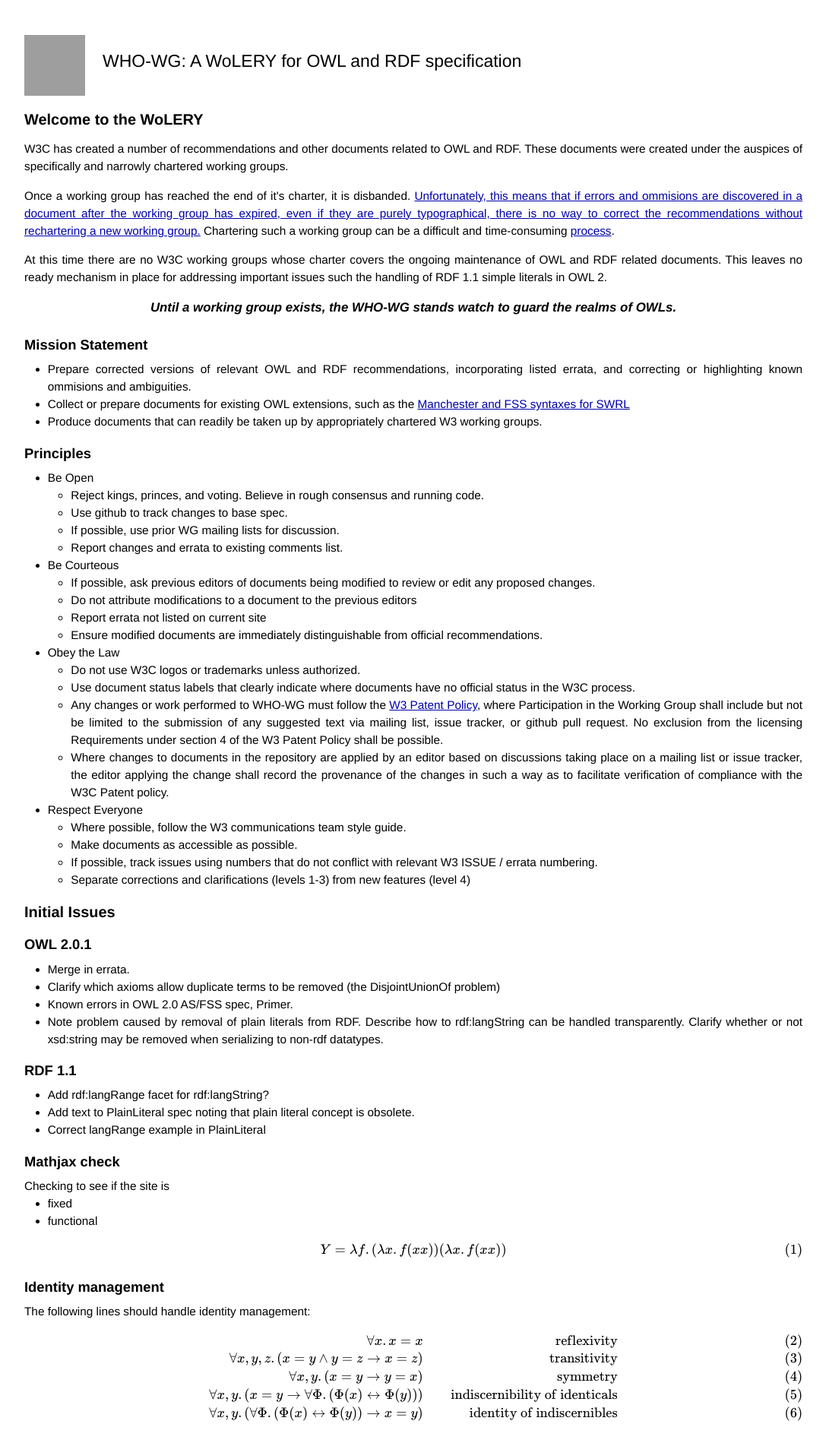
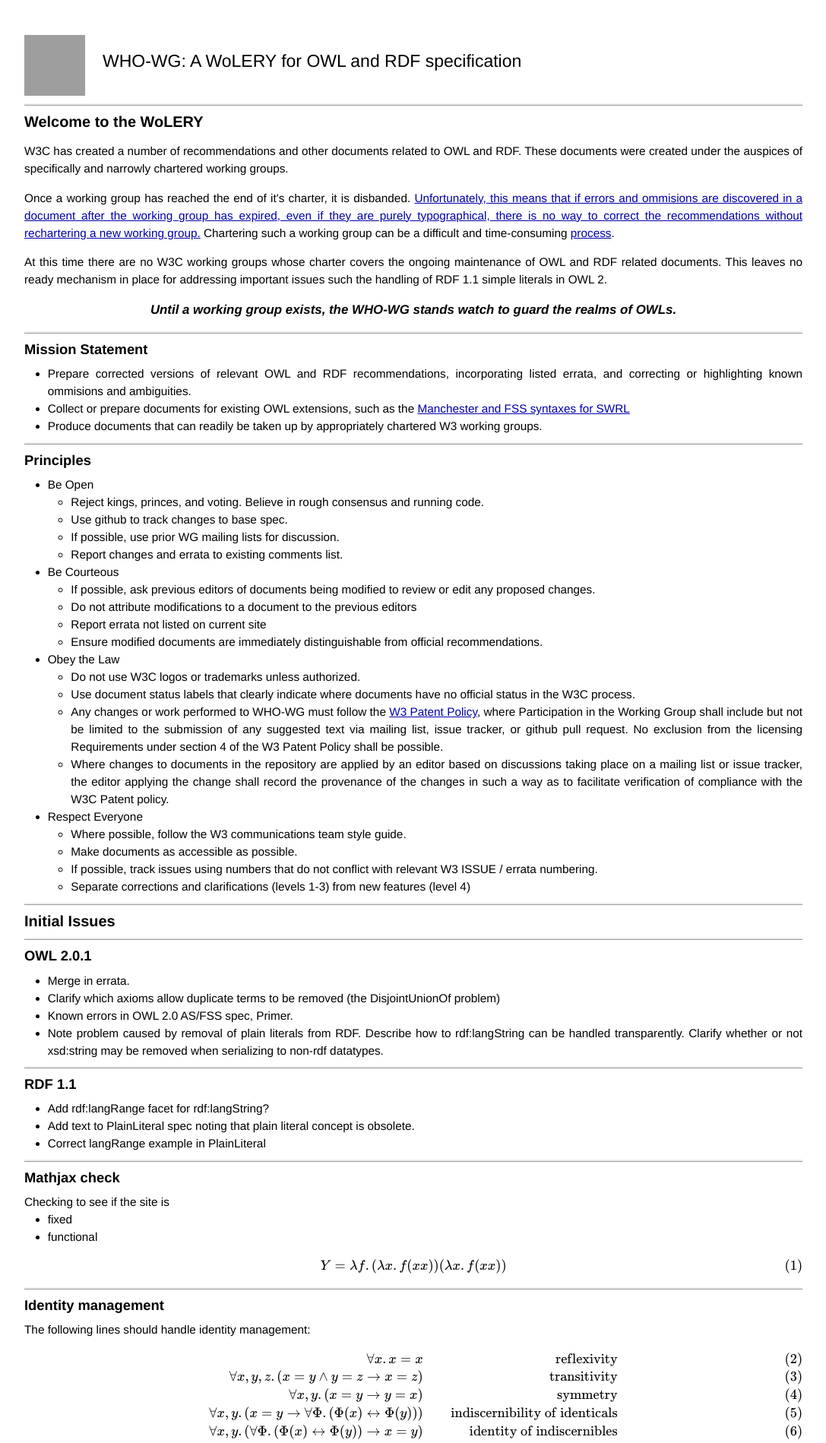
Before and after one commit to WHO-WG/WHO-WG.github.io, a Jekyll site: the page built from index.html, in a window 1280 px wide. Shown: the top 1899 px of the page at 76% size, without its empty margins (96-1183 px from the left). Built offline with Jekyll 4.4.1, drawn with Linux system fonts in a browser that asks for light colours; Markdown is read by kramdown in place of the engine named in the settings; formulas are drawn with MathJax 3; grey boxes are pictures that could not be loaded.

Commit message:
front page changes

```diff
--- a/css/main.css
+++ b/css/main.css
@@ -24,7 +24,7 @@
 margin-top: 0.5em;
 padding-top: 0.5em;
 margin-bottom: 0.5em;
-border-style-bottom: ridge;}
+border-top-style: ridge;}
 
 h1 {
     font-size: 130%; }
```
